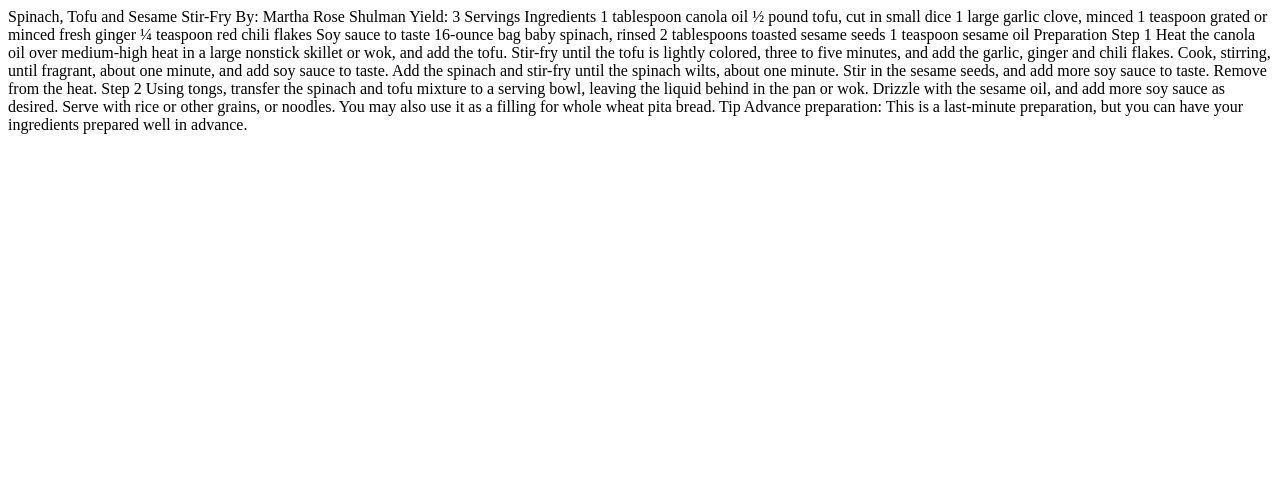
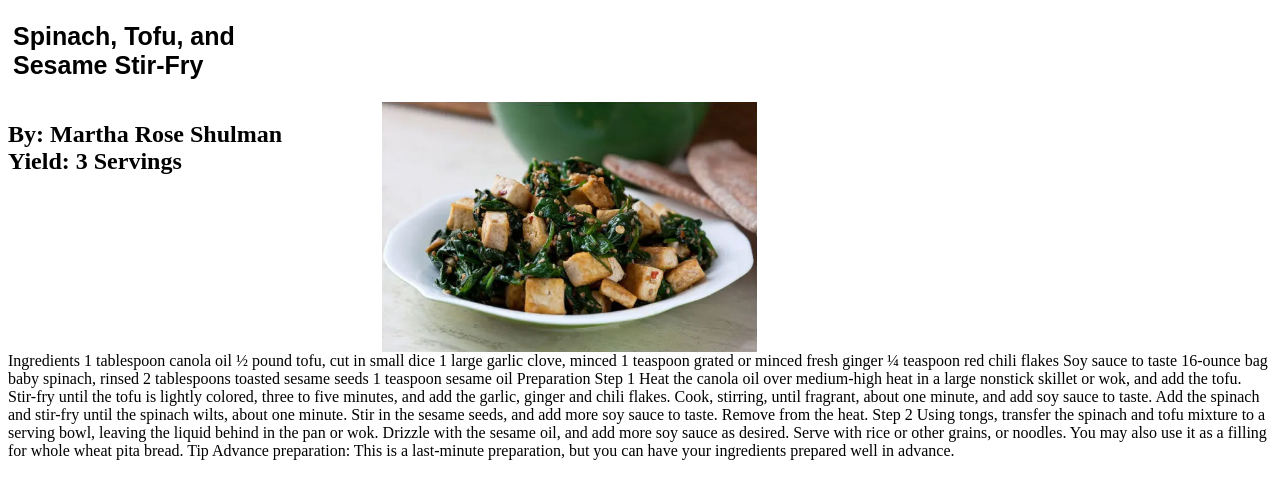
Before and after one commit to MercedesWilson/Exercise-7, a plain HTML site: page index.html in a window 1280 px wide. Drawn offline with Linux system fonts and the light colour scheme.

Commit message:
picture added

```diff
--- a/index.html
+++ b/index.html
@@ -1,10 +1,47 @@
-<!--This receipe is taken from https://cooking.nytimes.com/recipes/1012494-spinach-tofu-and-sesame-stir-fry -->
+<!DOCTYPE html>
+<html lang="en-US">
+  <style>
+    h1 {
+      color: black;
+      font-size: 25px;
+      font-family: sans-serif;
+      padding: 5px;
+      width: 300px;
+    }
+
+    /* Container for the image and yield section to align them side by side */
+    .recipe-header {
+      display: flex;
+      align-items: top;
+      gap: 100px;
+    }
+
+    .recipe-header img {
+      width: 375px;
+      height: 250px;
+    }
+  </style>
+<body>
+  <h1>Spinach, Tofu, and Sesame Stir-Fry</h1>
+
+  <!-- Container for image and yield section to make them side by side -->
+  <div class="recipe-header">
+    <h2 style="font-size: 15;">
+      By: Martha Rose Shulman<br>
+      Yield: 3 Servings
+    </h2>
+    <img src="Pic.jpg" alt="Spinach Stir Fry">
+  </div>
+</body>
+</html>
 
 
 
-Spinach, Tofu and Sesame Stir-Fry
-By: Martha Rose Shulman
-Yield: 3 Servings
+
+
+
+<!--This receipe is taken from https://cooking.nytimes.com/recipes/1012494-spinach-tofu-and-sesame-stir-fry -->
+
 
 Ingredients
 
```
